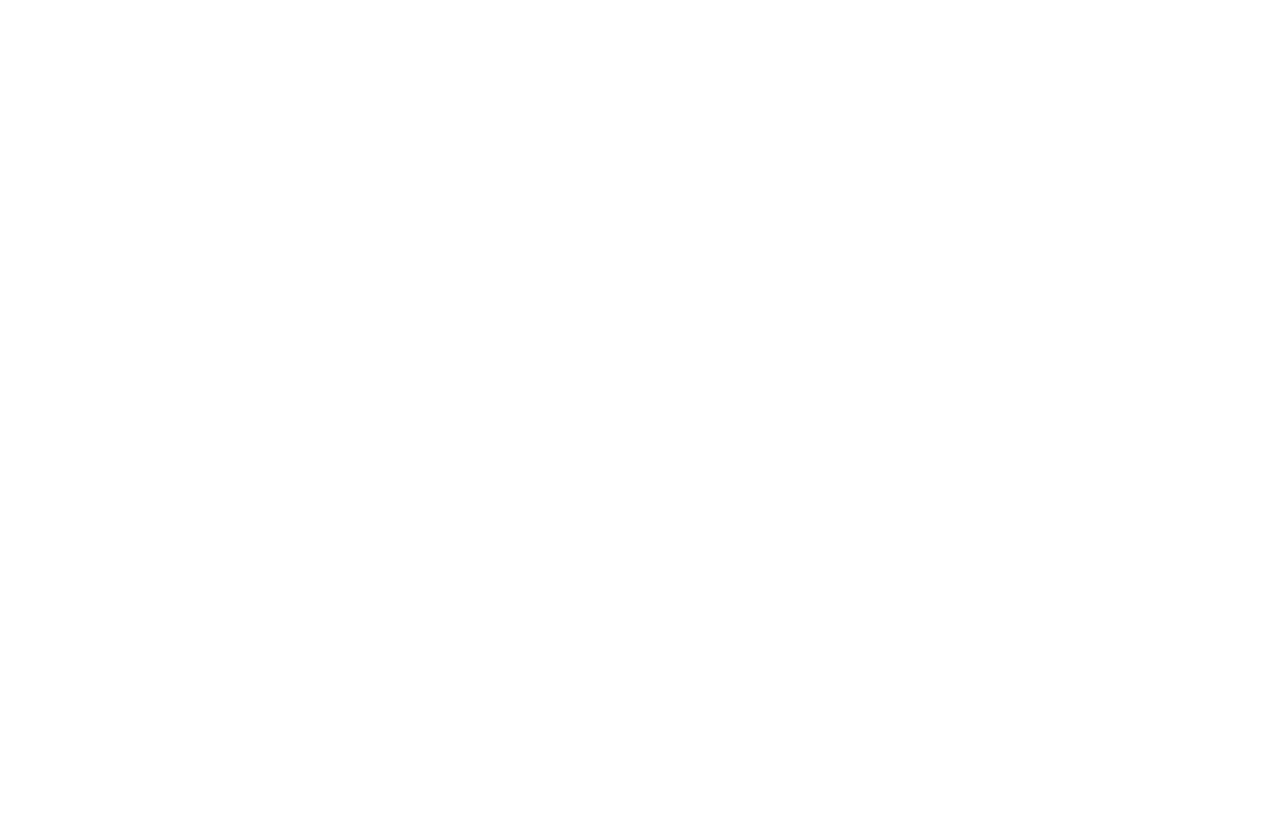
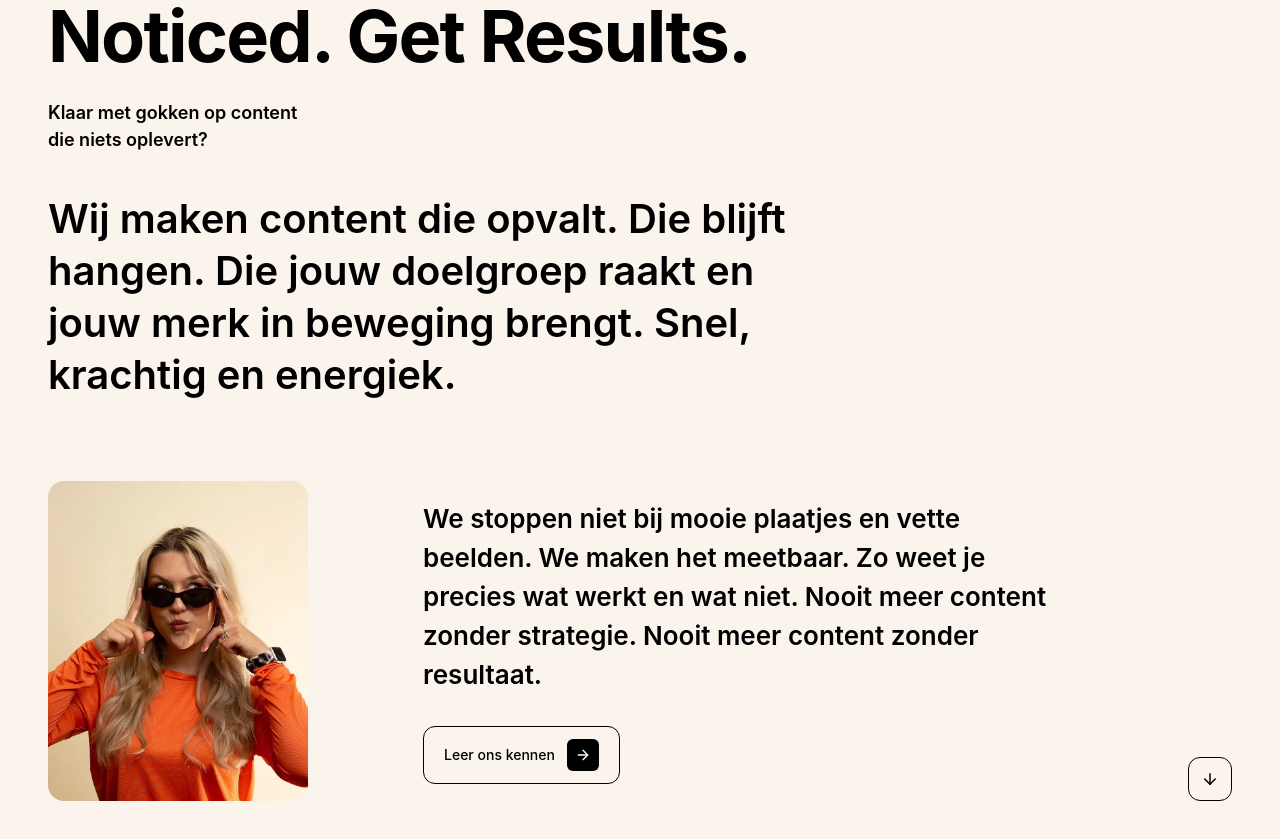
Before and after one commit to rajibulislam60/gethyped, a React (Vite) app: page / in a window 1280 px wide. Shown: the part 245-1084 px from the top of the page. Before the commit the page ends 800 px from the top, so only its background shows below. Built offline with nearby package versions, Linux system fonts and the light colour scheme.

Commit message:
hero area is working

```diff
--- /dev/null
+++ b/src/components/Hero.jsx
@@ -0,0 +1,79 @@
+import React from "react";
+import Container from "./Container";
+import { ArrowRight, ArrowDown } from "lucide-react";
+import HeroImage from "../assets/anniek.webp";
+
+const Hero = () => {
+  return (
+    <section className="bg-[#faf4ec] py-20">
+      <Container>
+        <div className="max-w-[1100px]">
+          {/* Main Heading */}
+          <h1 className="text-[68px] md:text-[72px] font-bold leading-[1.1] tracking-tight text-black">
+            Get Hyped. Get <br /> Noticed. Get Results.
+          </h1>
+
+          {/* Sub text */}
+          <p className="mt-6 text-[18px] font-semibold max-w-[250px]">
+            Klaar met gokken op content die niets oplevert?
+          </p>
+
+          {/* Description */}
+          <div className="mt-10">
+            <h2 className="text-[32px] md:text-[40px] font-semibold leading-[1.3] text-black max-w-[800px]">
+              Wij maken content die opvalt. Die blijft hangen. Die jouw
+              doelgroep raakt en jouw merk in beweging brengt. Snel, krachtig en
+              energiek.
+            </h2>
+          </div>
+        </div>
+        <div>
+          <section className="py-20">
+            <div className="flex items-center justify-between gap-16">
+              {/* Left Image */}
+              <div className="w-[260px] h-[320px] rounded-2xl overflow-hidden">
+                <img
+                  src={HeroImage}
+                  alt="hero"
+                  className="w-full h-full object-cover"
+                />
+              </div>
+
+              {/* Right Content */}
+              <div className="flex-1 max-w-[650px]">
+                <h2 className="text-[24px] md:text-[26px] font-semibold leading-[1.5] text-black">
+                  We stoppen niet bij mooie plaatjes en vette beelden. We maken
+                  het meetbaar. Zo weet je precies wat werkt en wat niet. Nooit
+                  meer content zonder strategie. Nooit meer content zonder
+                  resultaat.
+                </h2>
+
+                {/* Button */}
+                <div className="mt-8">
+                  <button className="flex items-center gap-3 border border-black rounded-xl px-5 py-3 group">
+                    <span className="text-[14px] font-medium">
+                      Leer ons kennen
+                    </span>
+
+                    <span className="bg-black text-white p-2 rounded-md group-hover:translate-x-1 transition">
+                      <ArrowRight size={16} />
+                    </span>
+                  </button>
+                </div>
+              </div>
+
+              {/* Right Bottom Arrow */}
+              <div className="self-end">
+                <div className="border border-black rounded-xl p-3">
+                  <ArrowDown size={18} />
+                </div>
+              </div>
+            </div>
+          </section>
+        </div>
+      </Container>
+    </section>
+  );
+};
+
+export default Hero;
--- a/src/pages/Home.jsx
+++ b/src/pages/Home.jsx
@@ -1,10 +1,12 @@
 import React from "react";
 import Navbar from "../components/Navbar";
+import Hero from "./../components/Hero";
 
 const Home = () => {
   return (
     <div className="bg-[#faf4ec]">
       <Navbar className="sticky" />
+      <Hero />
     </div>
   );
 };
```
Also changed, not shown: src/assets/6894757aa6dd3f84f6e463a2_Anniek Bril.webp (added), src/assets/anniek.webp (added).
